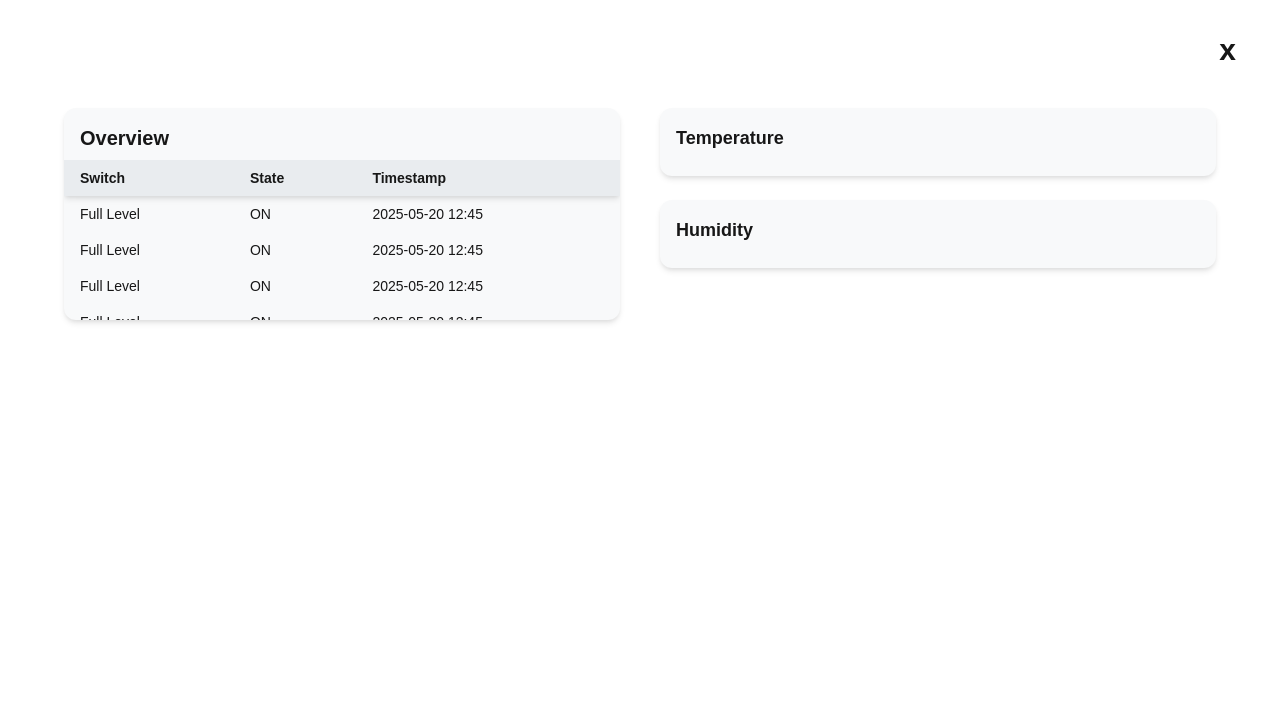
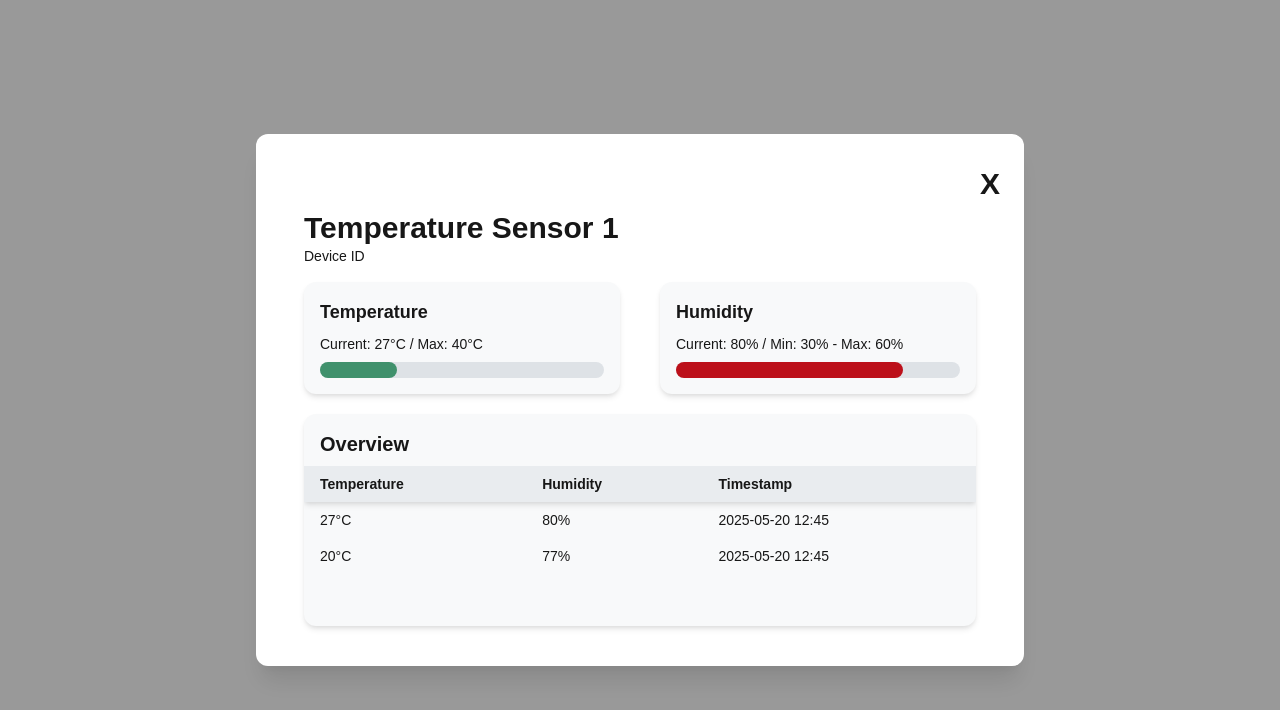
Before and after one commit to AmaCrisn/IOT-Dashboard, a Next.js app: page /temperature in a window 1280 px wide. Shown: the top 710 px of the page. Built offline with nearby package versions, Linux system fonts and the light colour scheme.

Commit message:
Modified temperature monitoring view

```diff
--- a/app/temperature/page.js
+++ b/app/temperature/page.js
@@ -2,21 +2,59 @@ import Image from "next/image";
 import styles from "../page.module.css";
 import Link from "next/link";
 
-export default function WaterTank() {
+export default function Temperature({ onClose }) {
   return (
-    <div className="p-4 sm:p-6">
+    <div className="fixed inset-0 z-50 flex items-center justify-center bg-black bg-opacity-40 px-3">
+      <div className="bg-white rounded-xl shadow-xl w-full max-w-3xl overflow-y-auto py-4 max-h-[90vh]">
+        <div className="p-2 sm:p-4">
+          {/* Close Button */}
           <div className="flex flex-row-reverse">
-        <div className="px-5 py-2 text-2xl sm:text-3xl font-bold">
-          x
+            <button
+              onClick={onClose}
+              className="px-2 text-3xl font-bold hover:text-red-500"
+            >
+              X
+            </button>
+          </div>
+
+          {/* Contents */}
+          <div className="px-4 py-2 sm:px-8">
+            <div className="text-2xl sm:text-3xl font-bold">
+              Temperature Sensor 1
+            </div>
+            <div className="mb-4 text-sm sm:text-md">Device ID</div>
+            <div className="flex justify-center items-center bg-white">
+              <div className="w-full max-w-6xl">
+                <div className="grid grid-cols-1 sm:grid-cols-2 gap-10 mb-5">
+                  {/* Temperature Progress Bar */}
+                  <div className="rounded-xl p-4 bg-gray-50 shadow-md">
+                    <h3 className="text-lg font-semibold mb-2">Temperature</h3>
+                    <div className="text-sm mb-2">
+                      Current: 27°C / Max: 40°C
+                    </div>
+                    <div className="w-full bg-gray-200 rounded-full h-4">
+                      <div
+                        className="bg-green-400 h-4 rounded-full transition-all duration-300"
+                        style={{ width: "27%" }}
+                      ></div>
                     </div>
                   </div>
 
-      {/* <!-- Contents --> */}
-      <div className="flex justify-center items-center bg-white p-4 sm:p-8">
-        <div className="w-full max-w-6xl">
-          <div className="grid grid-cols-1 md:grid-cols-2 gap-10">
-            {/* Left panel */}
-            <div className="space-y-6">
+                  {/* Humidity */}
+                  <div className="rounded-xl p-4 bg-gray-50 shadow-md">
+                    <h3 className="text-lg font-semibold mb-2">Humidity</h3>
+                    <div className="text-sm mb-2">
+                      Current: 80% / Min: 30% - Max: 60%
+                    </div>
+                    <div className="w-full bg-gray-200 rounded-full h-4">
+                      <div
+                        className="bg-red-500 h-4 rounded-full transition-all duration-300"
+                        style={{ width: "80%" }}
+                      ></div>
+                    </div>
+                  </div>
+                </div>
+
                 {/* <!-- Overview Table --> */}
                 <div className="w-full rounded-xl bg-gray-50 shadow-md">
                   <h2 className="text-xl font-semibold mb-2 px-4 pt-4">
@@ -26,63 +64,26 @@ export default function WaterTank() {
                     <table className="w-full table-auto text-left rounded-lg">
                       <thead className="bg-gray-100 sticky -top-0.5 z-10 shadow-md">
                         <tr>
-                        <th className="px-4 py-2">Switch</th>
-                        <th className="px-4 py-2">State</th>
+                          <th className="px-4 py-2">Temperature</th>
+                          <th className="px-4 py-2">Humidity</th>
                           <th className="px-4 py-2">Timestamp</th>
                         </tr>
                       </thead>
                       <tbody>
                         <tr>
-                        <td className="px-4 py-2">Full Level</td>
-                        <td className="px-4 py-2">ON</td>
+                          <td className="px-4 py-2">27°C</td>
+                          <td className="px-4 py-2">80%</td>
                           <td className="px-4 py-2">2025-05-20 12:45</td>
                         </tr>
                         <tr>
-                        <td className="px-4 py-2">Full Level</td>
-                        <td className="px-4 py-2">ON</td>
+                          <td className="px-4 py-2">20°C</td>
+                          <td className="px-4 py-2">77%</td>
                           <td className="px-4 py-2">2025-05-20 12:45</td>
-                      </tr>
-                      <tr>
-                        <td className="px-4 py-2">Full Level</td>
-                        <td className="px-4 py-2">ON</td>
-                        <td className="px-4 py-2">2025-05-20 12:45</td>
-                      </tr>
-                      <tr>
-                        <td className="px-4 py-2">Full Level</td>
-                        <td className="px-4 py-2">ON</td>
-                        <td className="px-4 py-2">2025-05-20 12:45</td>
-                      </tr>
-                      <tr>
-                        <td className="px-4 py-2">Full Level</td>
-                        <td className="px-4 py-2">ON</td>
-                        <td className="px-4 py-2">2025-05-20 12:45</td>
-                      </tr>
-                      <tr>
-                        <td className="px-4 py-2">Full Level</td>
-                        <td className="px-4 py-2">ON</td>
-                        <td className="px-4 py-2">2025-05-20 12:45</td>
-                      </tr>
-                      <tr>
-                        <td className="px-4 py-2">Min Level</td>
-                        <td className="px-4 py-2">OFF</td>
-                        <td className="px-4 py-2">2025-05-20 12:40</td>
                         </tr>
                       </tbody>
                     </table>
                   </div>
                 </div>
-            </div>
-
-            {/* Right */}
-            <div className="mx-auto w-full space-y-6">
-              {/* Temperature */}
-              <div className="rounded-xl p-4 bg-gray-50 shadow-md">
-                <h3 className="text-lg font-semibold mb-2">Temperature</h3>
-              </div>
-
-              {/* Humidity */}
-              <div className="rounded-xl p-4 bg-gray-50 shadow-md">
-                <h3 className="text-lg font-semibold mb-2">Humidity</h3>
               </div>
             </div>
           </div>
```
Lines whose indentation alone changed are shown as unchanged.
